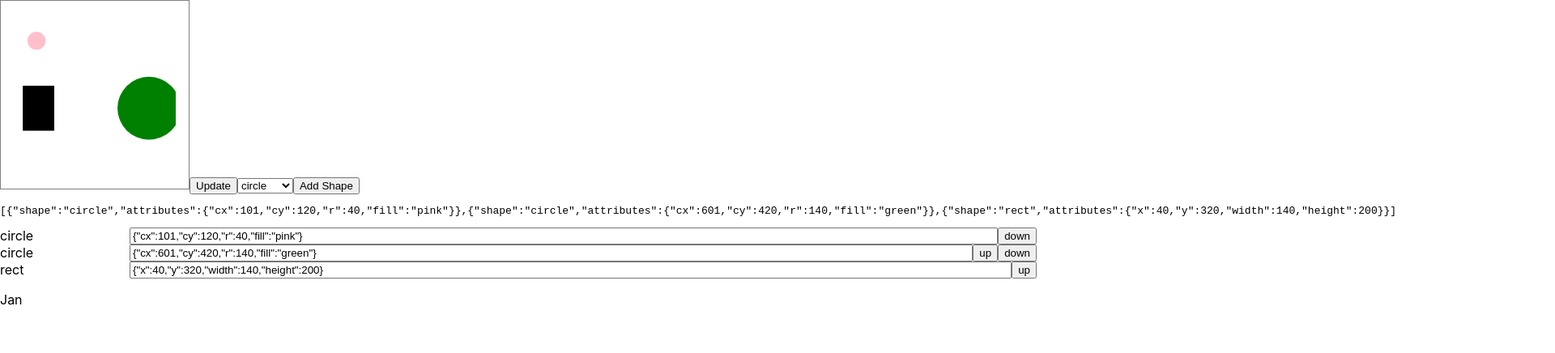
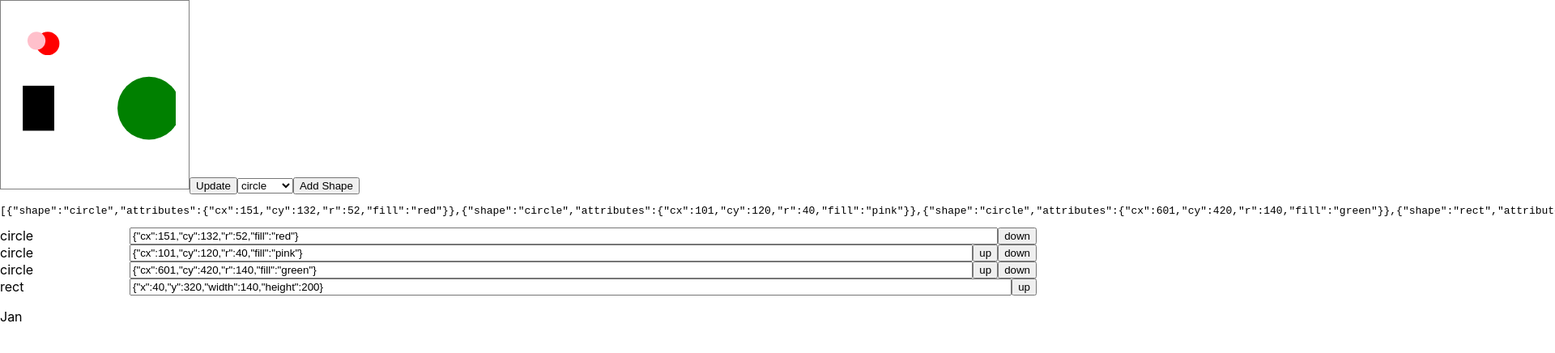
Before and after one commit to crianonim/svarog, a React (Create React App) app: page / in a window 1280 px wide. Shown: the top 436 px of the page at 81% size, 1920 px wide, since content can reach past the window. Built offline with nearby package versions, Linux system fonts and the light colour scheme.

Commit message:
More shapes and auto-updates on seq change

```diff
--- a/src/App.js
+++ b/src/App.js
@@ -1,8 +1,11 @@
-import React,{ useState }  from 'react';
+import React,{ useState, useEffect }  from 'react';
 // import logo from './logo.svg';
 import './App.css';
-
 const start=[
+  {
+    shape:"circle",
+    attributes:{"cx":151,"cy":132,"r":52,"fill":"red"}
+  },
   {
     shape:"circle",
     attributes:{
@@ -36,7 +39,17 @@ const defaultValues={
   "rect":'{"x":20,"y":50,"width":40,"height":20}',
   "polygon":'{"points":"10 10 45 15 20 35"}'
 }
+
 const App = ()=>{
+  const updateShapes=()=>{
+    setShapes(shapesControlls.map(i=>({shape:i.shape,attributes:JSON.parse(i.attributes) })))
+  }
+  useEffect( ()=>{
+    console.log("RENDER");
+    return ()=>{
+      console.log("clean-up");
+    }
+  })
   // const [inputs,setInputs] = useState(circles.map(c=>JSON.stringify(c)));
   const [shapes,setShapes] = useState(start);
   const [newShape,setNewShape] = useState("circle");
@@ -51,7 +64,7 @@ const App = ()=>{
 
     </svg>
     {/* <button onClick={()=>setInputs([...inputs,JSON.stringify({cx:Math.random()*720,cy:Math.random()*720,r:20+Math.random()*50})])}>Add</button> */}
-    <button onClick={()=>setShapes(shapesControlls.map(i=>({shape:i.shape,attributes:JSON.parse(i.attributes) })))}>Update</button>
+    <button onClick={updateShapes}>Update</button>
     <select value={newShape} onChange={(e)=>{ setNewShape(e.target.value)}}>
       <option>circle</option>
       <option>rect</option>
@@ -80,6 +93,8 @@ const App = ()=>{
               shapesControlls[ind-1]=shapesControlls[ind];
               shapesControlls[ind]=old;
               setShapesControlls(shapesControlls.slice());
+              updateShapes();
+
             }
           }>up</button>:null}
           {ind<shapesControlls.length-1?<button onClick={
@@ -88,6 +103,7 @@ const App = ()=>{
               shapesControlls[ind+1]=shapesControlls[ind];
               shapesControlls[ind]=old;
               setShapesControlls(shapesControlls.slice());
+              updateShapes();
             }
           }>down</button>:null}
 
```
